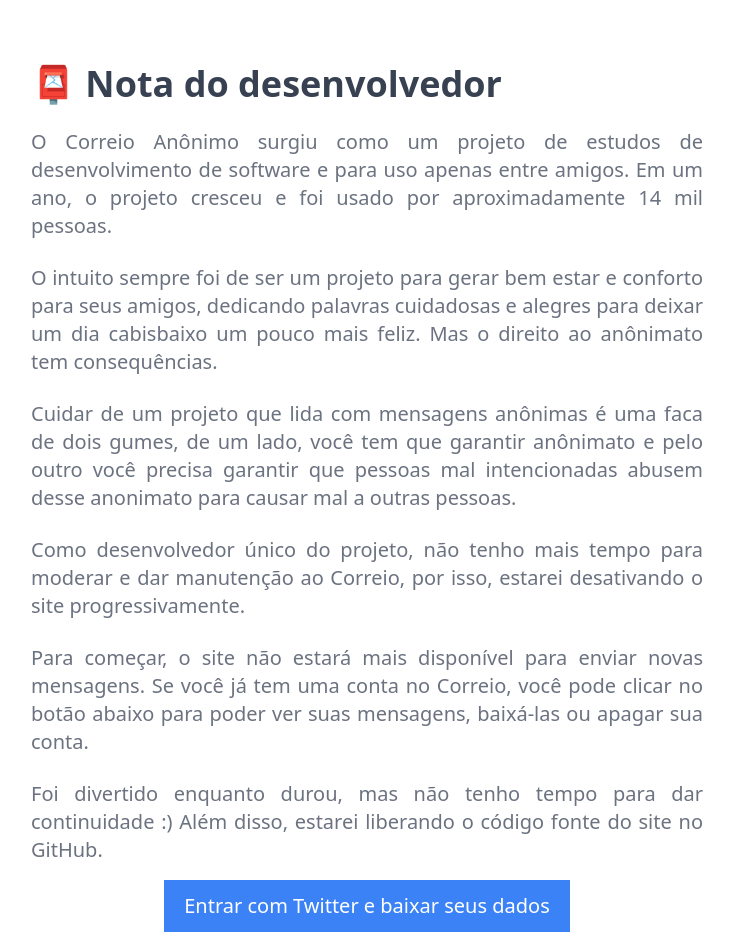
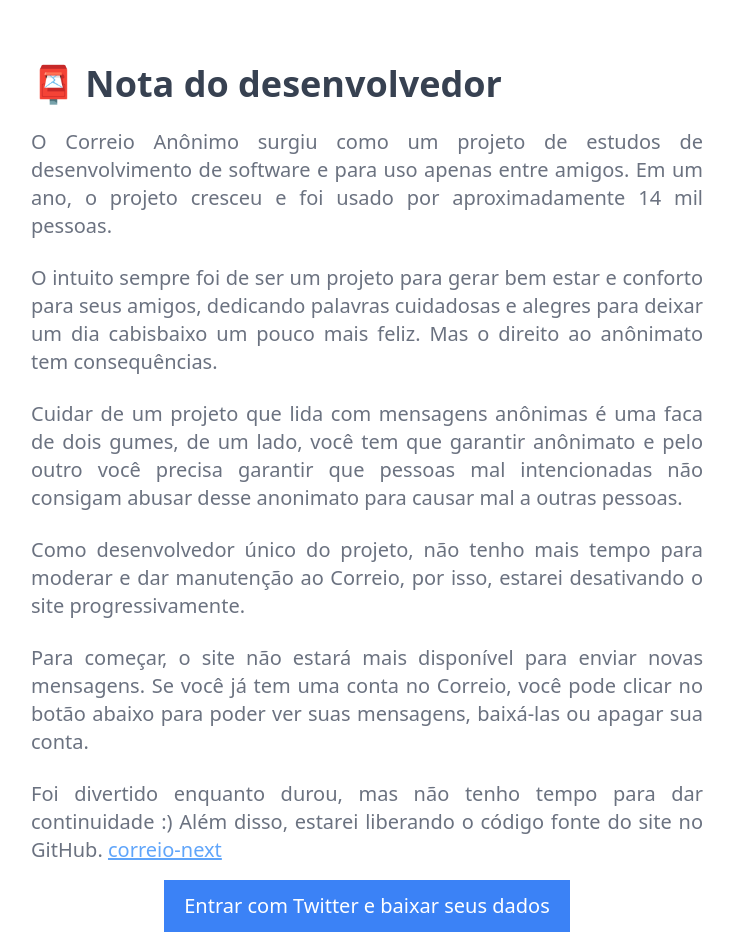
Before and after one commit to CosmicSnow/correio-next, a Next.js app: page / in a window 1280 px wide. Shown: the top 952 px of the page, without its empty margins (273-1007 px from the left). Built offline with nearby package versions, Linux system fonts and the light colour scheme.

Commit message:
má interpretação de texto

```diff
--- a/src/pages/index.tsx
+++ b/src/pages/index.tsx
@@ -41,7 +41,8 @@ const Home: NextPage = () => {
                 Cuidar de um projeto que lida com mensagens anônimas é uma faca
                 de dois gumes, de um lado, você tem que garantir anônimato e
                 pelo outro você precisa garantir que pessoas mal intencionadas
-                abusem desse anonimato para causar mal a outras pessoas.
+                não consigam abusar desse anonimato para causar mal a outras
+                pessoas.
               </p>
               <p className="mt-2 sm:mt-6 max-w-2xl text-justify">
                 Como desenvolvedor único do projeto, não tenho mais tempo para
@@ -57,7 +58,13 @@ const Home: NextPage = () => {
               <p className="mt-2 sm:mt-6 max-w-2xl text-justify">
                 Foi divertido enquanto durou, mas não tenho tempo para dar
                 continuidade :) Além disso, estarei liberando o código fonte do
-                site no GitHub.
+                site no GitHub.{" "}
+                <a
+                  className="text-blue-400 underline"
+                  href="https://github.com/guilherssousa/correio-next"
+                >
+                  correio-next
+                </a>
               </p>
               <button
                 className="mx-auto block mt-4 outline-none text-white bg-blue-500 px-5 py-3"
```
